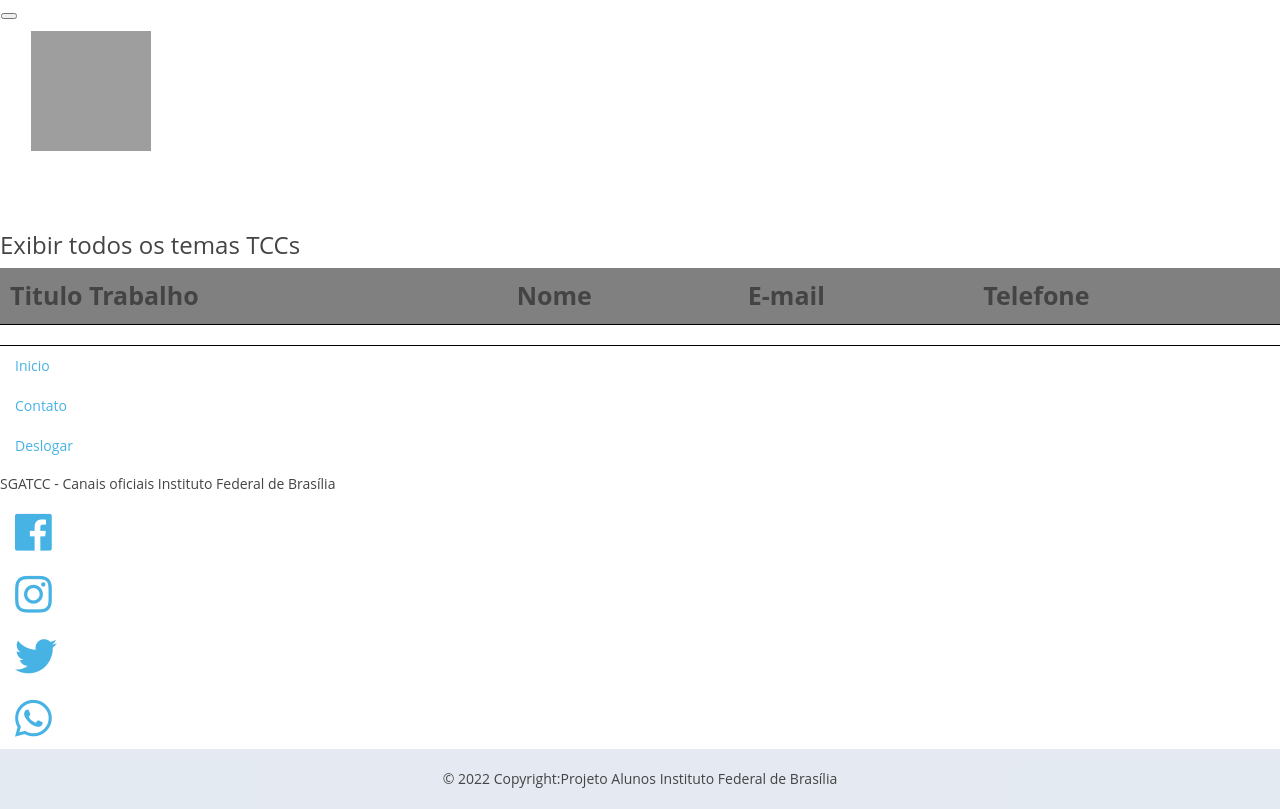
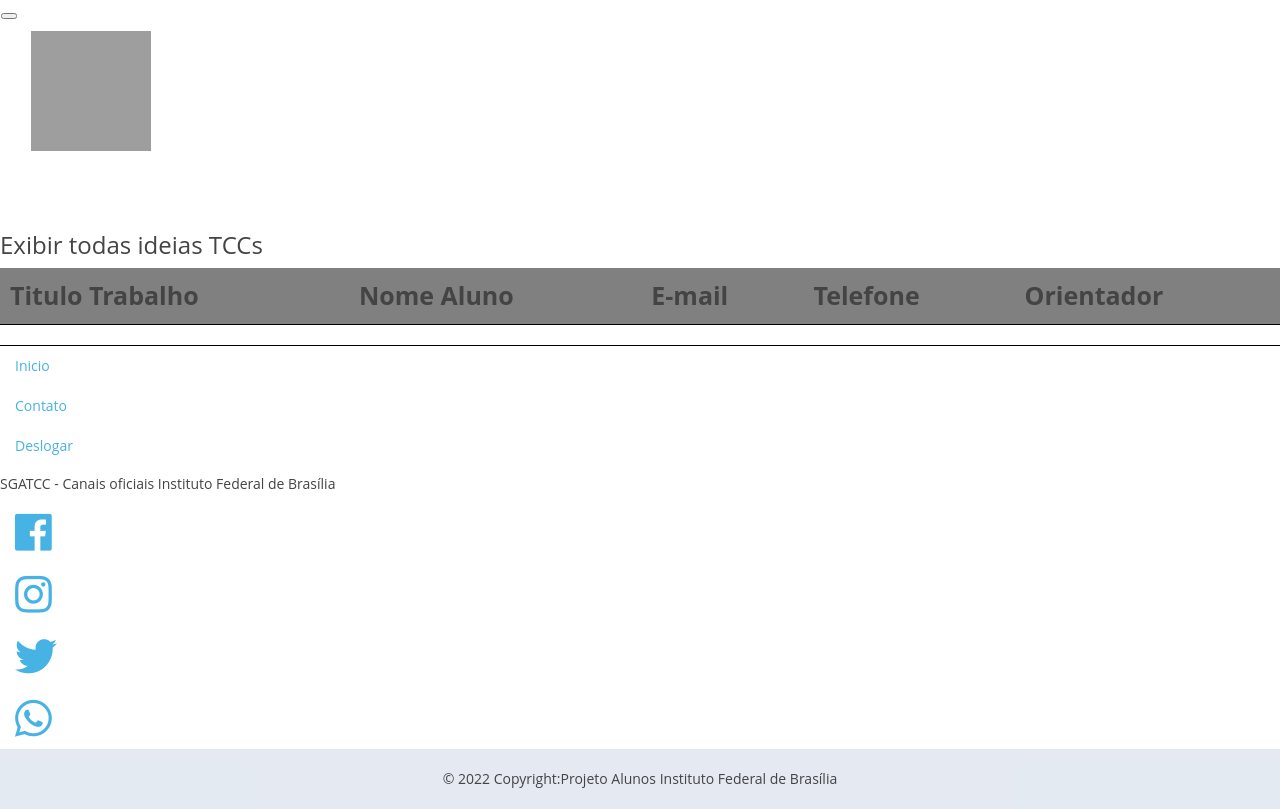
Before and after one commit to guinsf/gestaotccifb-, a website: page public/partials/relatorio.html in a window 1280 px wide. Drawn offline with nearby package versions, Linux system fonts and the light colour scheme; grey boxes are pictures that could not be loaded.

Commit message:
Colocando Orientador

```diff
--- a/public/js/directives/minhas-diretivas.js
+++ b/public/js/directives/minhas-diretivas.js
@@ -53,7 +53,8 @@ angular.module('minhasDiretivas', [])
             nome:'@',
             orientador:'@',
             email:'@',
-            telefone:'@'
+            telefone:'@',
+            descricao:'@'
         };
 
         ddo.templateUrl = '/js/directives/meu-r.html';
--- a/public/partials/relatorio.html
+++ b/public/partials/relatorio.html
@@ -34,15 +34,14 @@
 
 <body>
 
-  <h3>Exibir todos os temas TCCs</h3>
-
+  <h3>Exibir todas ideias TCCs</h3>
   <div id="resp-table">
       <div id="resp-table-header">
         <div class="table-header-cell 0 text-center">
           Titulo Trabalho
           </div>
           <div class="table-header-cell 1 text-center">
-          Nome
+          Nome Aluno
           </div>
           <div class="table-header-cell 2 text-center">
           E-mail
@@ -50,6 +49,9 @@
           <div class="table-header-cell 3 text-center">
           Telefone
           </div>
+          <div class="table-header-cell 3 text-center">
+            Orientador
+            </div>
       </div>
       <div id="resp-table-body">
         <div class="table-header-cell">
@@ -64,6 +66,9 @@
           <div class="table-header-cell">
             <meu-relatorios ng-repeat="foto in fotos"telefone="{{foto.telefone}}"></meu-relatorios>
             </div>
+            <div class="table-header-cell">
+              <meu-relatorios ng-repeat="foto in fotos"orientador="{{foto.orientador}}"></meu-relatorios>
+              </div>
         </div>
       </div>
     </div>
```
Also changed, not shown: public/js/directives/meu-r.html (+1 -0 lines), public/partials/relatorioprof.html (added).
